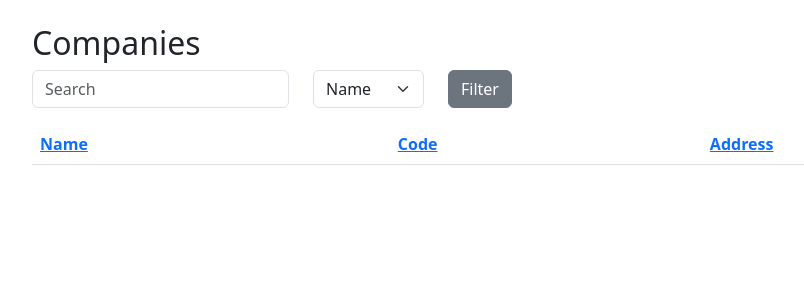
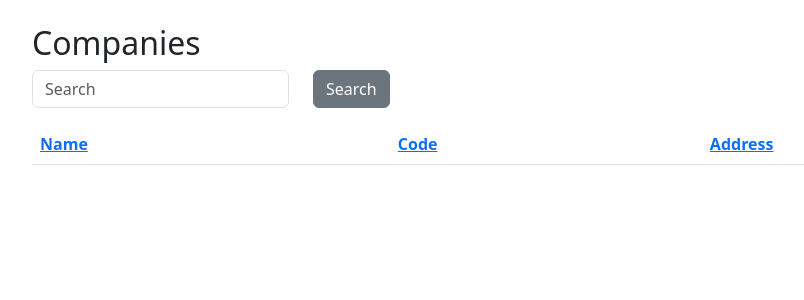
Before and after one commit to mpf-kfk-tahmid-hossain/ERPSoftwareFinal, a Django app: page /companies/ in a window 1280 px wide. Shown: the part 56-356 px from the top of the page, without its empty margins (50-854 px from the left). Run offline with Django 5.2, Linux system fonts and the light colour scheme; the visitor is signed in with stand-in values (Sample User, id 1); data comes from the database, SQL or seed files in the repository; lists and menus that the app fills with data are empty.

Commit message:
Updated Filters Options

```diff
--- a/erp_project/templates/includes/filter_form.html
+++ b/erp_project/templates/includes/filter_form.html
@@ -1,15 +1,17 @@
 <form method="get" class="row mb-3"
       hx-get="." hx-target="#list-container" hx-push-url="true"
       hx-trigger="keyup changed delay:500ms">
+
   {% if search %}
   <div class="col-auto">
     <label for="id_q" class="form-label visually-hidden">Search</label>
     <input type="text" id="id_q" name="q" value="{{ request.GET.q }}" class="form-control" placeholder="Search">
   </div>
   {% endif %}
+
   {% for f in filters %}
-  <div class="col-auto">
-    <label for="id_{{ f.name }}" class="form-label">{{ f.label }}</label>
+  <div class="col-auto d-flex align-items-center gap-2">
+    <label for="id_{{ f.name }}" class="form-label mb-0">{{ f.label }}</label>
     <select name="{{ f.name }}" id="id_{{ f.name }}" class="form-select">
       {% for opt in f.options %}
       <option value="{{ opt.val }}" {% if f.current|stringformat:'s' == opt.val|stringformat:'s' %}selected{% endif %}>{{ opt.label }}</option>
@@ -17,14 +19,8 @@
     </select>
   </div>
   {% endfor %}
-  {% if sort_options %}
+
   <div class="col-auto">
-    <select name="sort" class="form-select">
-      {% for opt in sort_options %}
-      <option value="{{ opt.0 }}" {% if request.GET.sort == opt.0 %}selected{% endif %}>{{ opt.1 }}</option>
-      {% endfor %}
-    </select>
+    <button type="submit" class="btn btn-secondary">Search</button>
   </div>
-  {% endif %}
-  <div class="col-auto"><button type="submit" class="btn btn-secondary">Filter</button></div>
 </form>
```
